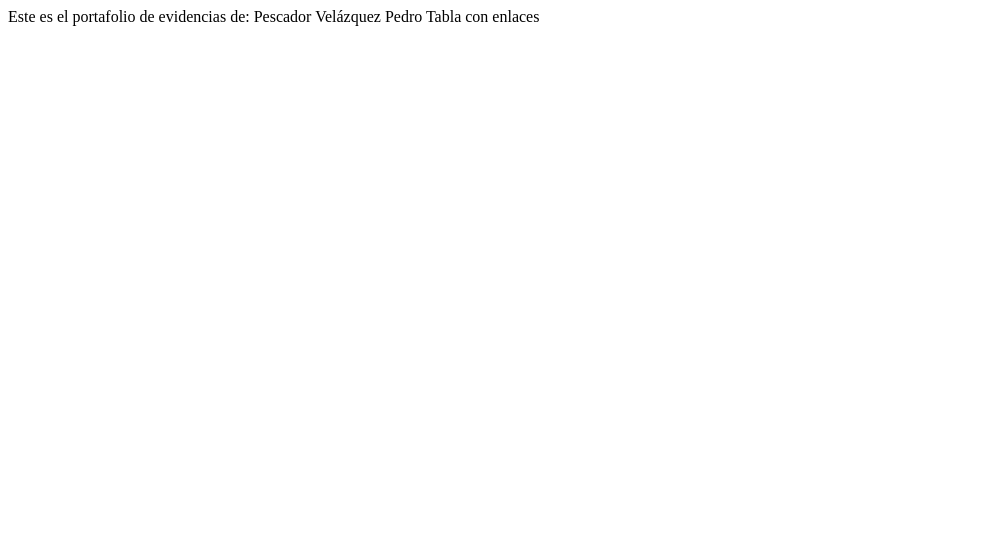
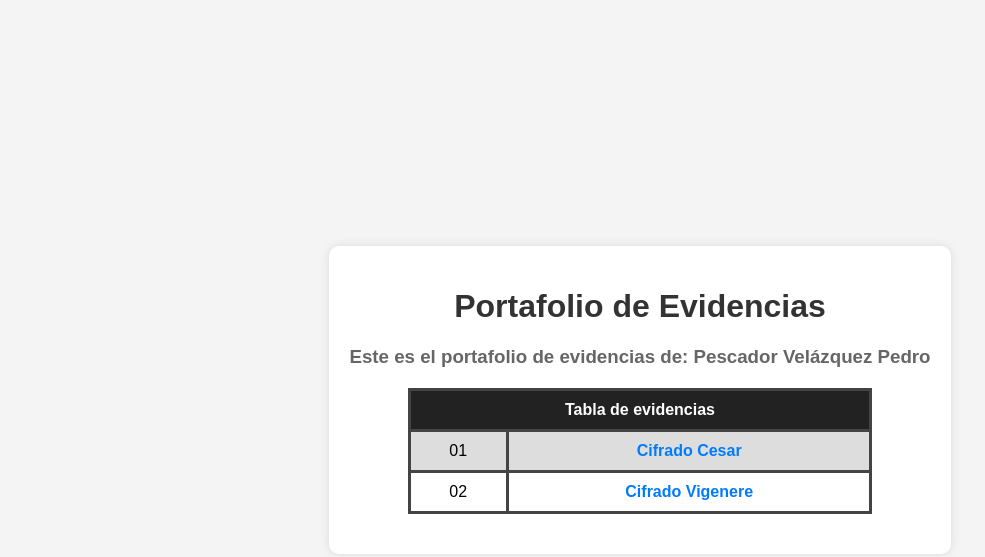
Before and after one commit to PedPesV/6IV7_PescadorVelazquezPedro_Analisis, a plain HTML site: page index.html in a window 1280 px wide. Shown: the whole page, without its empty margins (0-985 px from the left). Drawn offline with Linux system fonts and the light colour scheme.

Commit message:
Vigenere

```diff
--- a/Cifrados/vigenere/vigenere.js
+++ /dev/null
@@ -1,5 +0,0 @@
-var vigenere = vigenere || (function(){
-    var proceso = function(txt, desp, action){
-
-    }
-})
--- /dev/null
+++ b/index.css
@@ -0,0 +1,58 @@
+body {
+    font-family: Arial, sans-serif;
+    background-color: #f4f4f4;
+    margin: 0;
+    padding: 0;
+    display: flex;
+    justify-content: center;
+    align-items: center;
+    height: 100vh;
+}
+
+.container {
+    text-align: center;
+    background: white;
+    padding: 20px;
+    border-radius: 10px;
+    box-shadow: 0 0 10px rgba(0, 0, 0, 0.1);
+}
+
+h1 {
+    color: #333;
+}
+
+h3 {
+    color: #666;
+}
+
+.table {
+    margin: 20px auto;
+    width: 80%;
+    border-collapse: collapse;
+    background: white;
+}
+
+.table th, .table td {
+    border: 3px solid #444;
+    padding: 10px;
+    text-align: center;
+}
+
+.table th {
+    background: #222;
+    color: white;
+}
+
+.table tr:nth-child(even) {
+    background: #ddd;
+}
+
+a {
+    text-decoration: none;
+    color: #007BFF;
+    font-weight: bold;
+}
+
+a:hover {
+    color: #0056b3;
+}
--- a/index.html
+++ b/index.html
@@ -3,12 +3,28 @@
 <head>
     <meta charset="UTF-8">
     <meta name="viewport" content="width=device-width, initial-scale=1.0">
-    <title>Document</title>
+    <title>Menu</title>
+    <link rel="stylesheet" href="index.css">
 </head>
 <body>
-    Este es el portafolio de evidencias de:
-    Pescador Velázquez Pedro
 
-    Tabla con enlaces
+
+    <div class="container">
+    <h1>Portafolio de Evidencias</h1>
+    <h3>Este es el portafolio de evidencias de: Pescador Velázquez Pedro</h3>
+
+    <table border="3" width="80%" class="table">
+        <tr>
+            <th colspan="2">Tabla de evidencias</th>
+        </tr>
+        <tr>
+            <td>01</td><td><a href="/Cifrados/cesar.html">Cifrado Cesar</a></td>
+        </tr>
+        <tr>
+            <td>02</td><td><a href="/Cifrados/vigenere.html">Cifrado Vigenere</a></td>
+        </tr>
+    </table>
+    </div>
+
 </body>
 </html>
```
Also changed, not shown: Cifrados/js/vigenere.js (added, +79 -0 lines), Cifrados/vigenere.html (+26 -2 lines).
